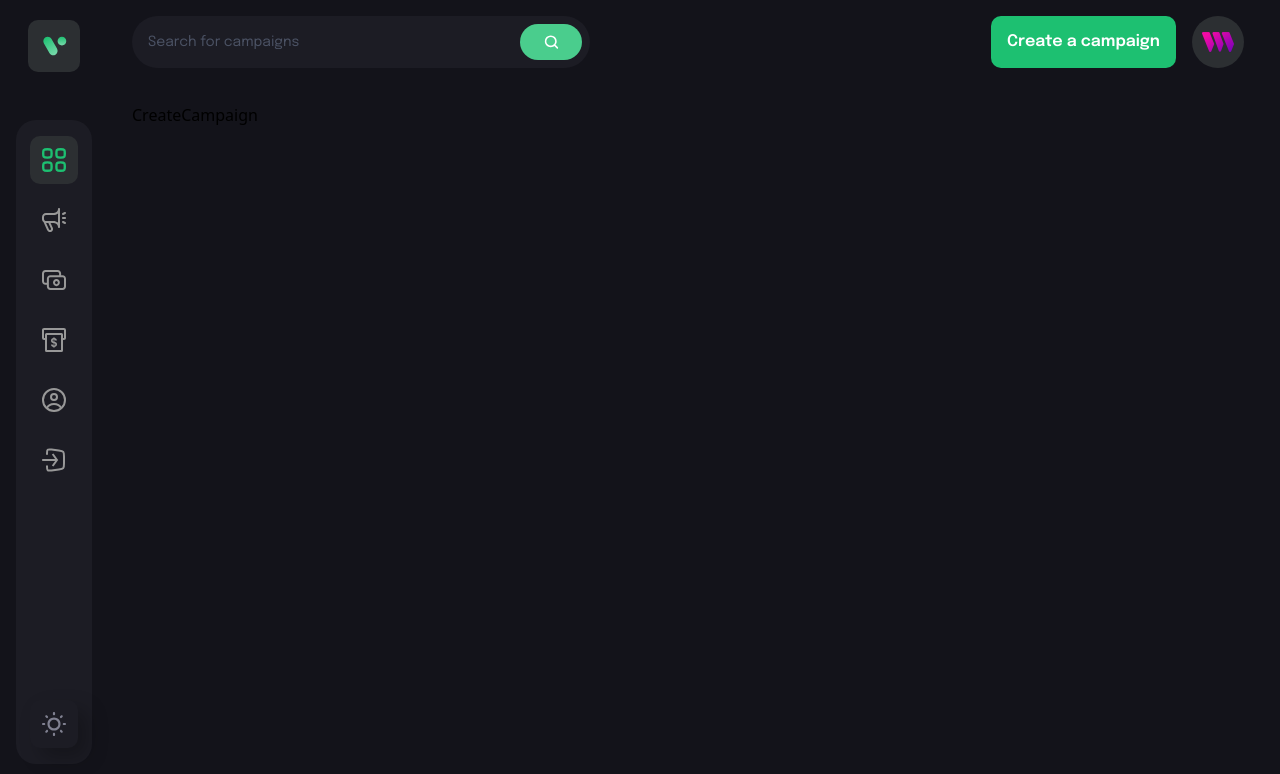
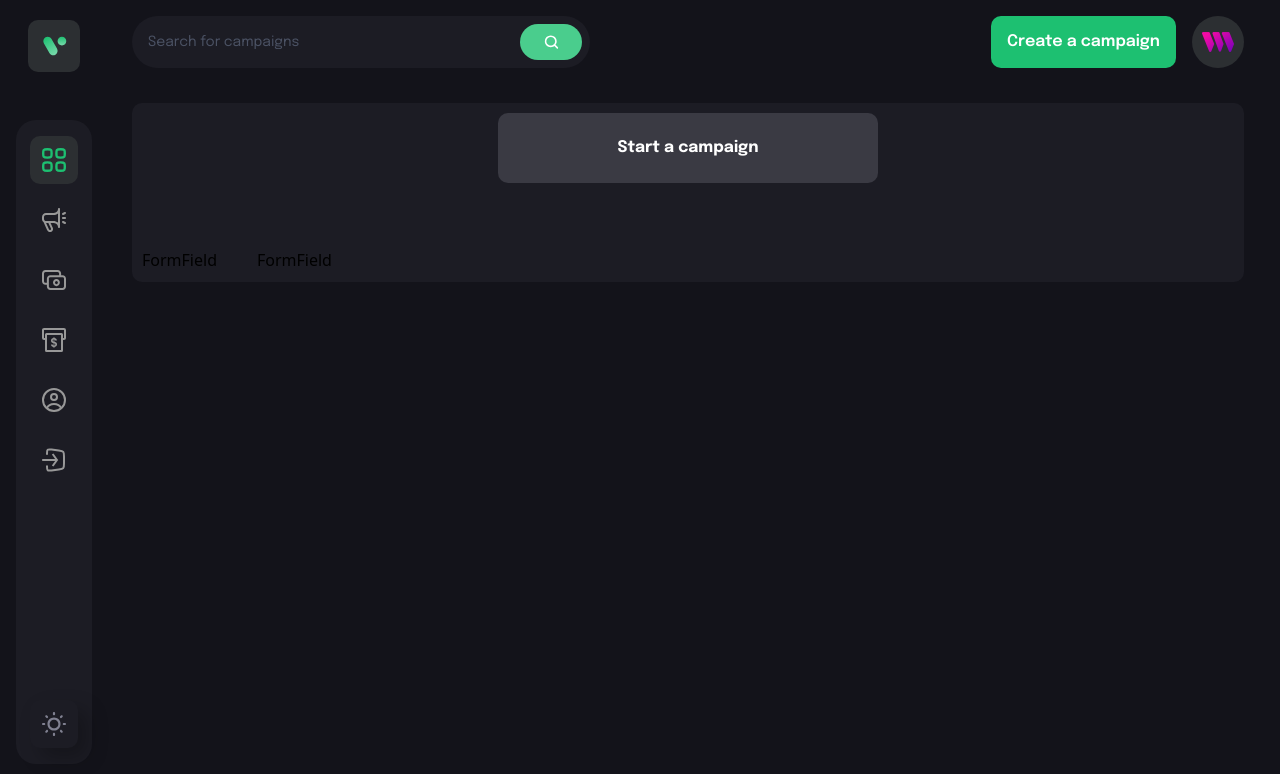
Before and after one commit to ramygouiaa/web3-croudFunding, a React (Vite) app in the folder client/: page /create-campaign in a window 1280 px wide. Shown: the top 774 px of the page. Built offline with nearby package versions, Linux system fonts and the light colour scheme; what @thirdweb-dev/react would draw is missing.

Commit message:
implementing createCampaign

```diff
--- /dev/null
+++ b/client/src/components/FormField.jsx
@@ -0,0 +1,9 @@
+import React from 'react'
+
+const FormField = () => {
+  return (
+    <div>FormField</div>
+  )
+}
+
+export default FormField
--- a/client/src/components/index.js
+++ b/client/src/components/index.js
@@ -1,3 +1,4 @@
 export { default as Navbar } from './Navbar';
 export { default as Sidebar } from './Sidebar';
 export { default as CustomButton } from './CustomButton';
+export { default as FormField } from './FormField';
--- a/client/src/pages/CreateCampaign.jsx
+++ b/client/src/pages/CreateCampaign.jsx
@@ -4,14 +4,50 @@ import { ethers } from 'ethers'
 
 import { money } from '../assets';
 import { CustomButton } from '../components';
+import { FormField } from '../components';
 import { checkIfImage } from '../utils'
 
 const CreateCampaign = () => {
   const navigate = useNavigate()
   const [isLoading, setIsLoading] = useState(false)
+  const [form, setForm] = useState({
+    name: '',
+    description: '',
+    title: '',
+    target: '',
+    deadline: '',
+    image: ''
+  })
+
+  const handleSubmit = () => {
+
+  }
 
   return (
-    <div>CreateCampaign</div>
+    <div className=' bg-[#1c1c24] flex justify-center items-center flex-col rounded-[10px] sm:p-[10px] p-4'>
+      {isLoading && 'loading...'}
+      <div className=' flex justify-center items-center p-[16px] sm:min-w-[380px] bg-[#3a3a43] rounded-[10px]'>
+        <h1 className=' font-epilogue font-bold text[18px] leading-[38px] text-white'>Start a campaign</h1>
+      </div>
+      <form onSubmit={handleSubmit} className='w-full mt-[65px] flex flex-col gap-[30px]'>
+        <div className='flex flex-wrap gap-[40px]'>
+          <FormField
+          labelName='Your Name *'
+          placeholder='John Doe'
+          value={form.name}
+          handleChange={()  =>  {}}
+          />
+          <FormField
+          labelName='Campaign Title *'
+          placeholder='Write a title'
+          value={form.title}
+          handleChange={()  =>  {}}
+          />
+
+        </div>
+
+      </form>
+    </div>
   )
 }
 
```
